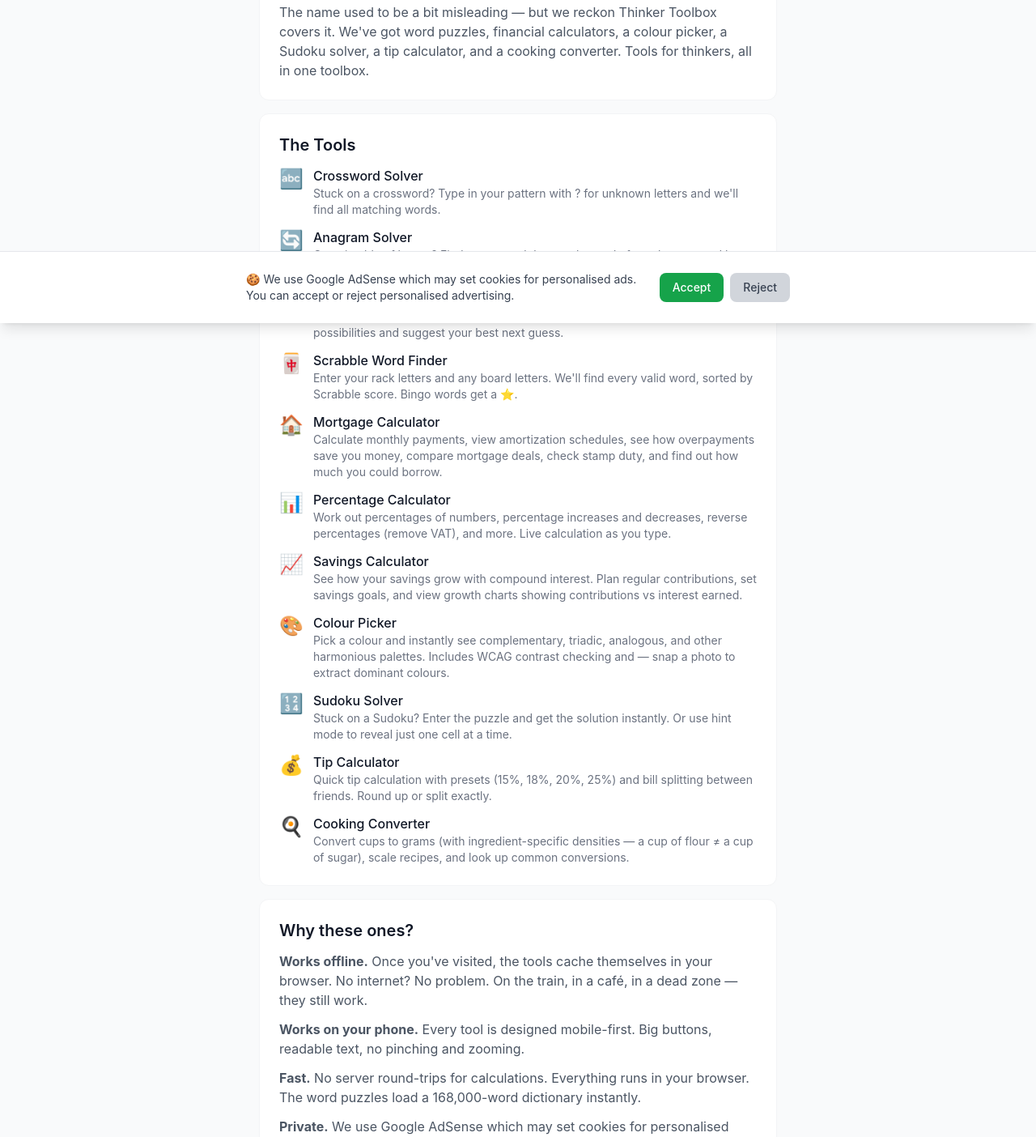
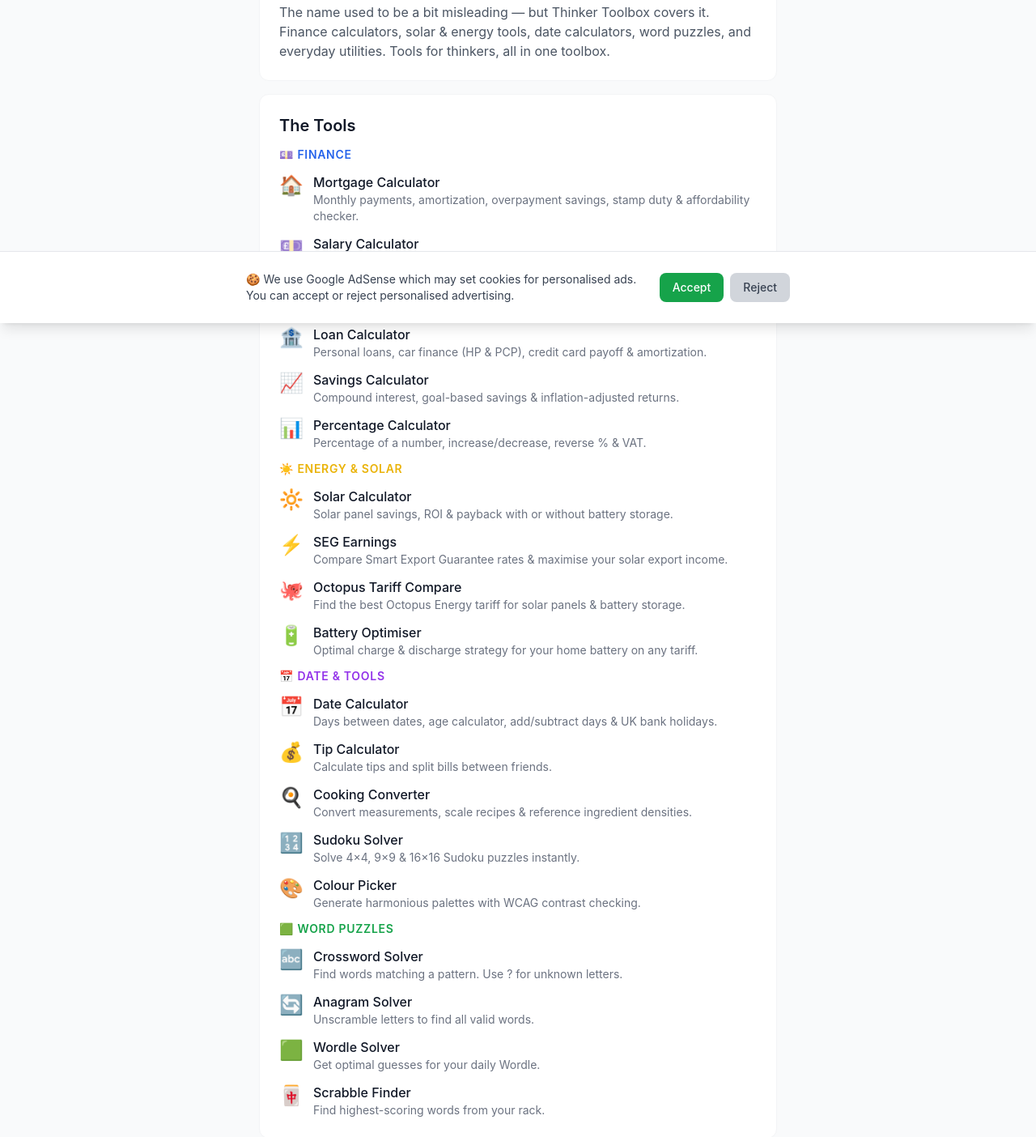
Before and after one commit to delboy84/word-tools, a plain HTML site: page about.html in a window 1280 px wide. Shown: the part 401-1805 px from the top of the page at 81% size. Drawn offline with nearby package versions, Linux system fonts and the light colour scheme.

Commit message:
Update about page: add all 19 tools with categories, PDF export mention, refresh descriptions

```diff
--- a/about.html
+++ b/about.html
@@ -20,7 +20,7 @@
   <meta charset="UTF-8">
   <meta name="viewport" content="width=device-width, initial-scale=1.0">
   <title>About — Thinker Toolbox</title>
-  <meta name="description" content="About Thinker Toolbox — free offline-capable utilities for word puzzles, colour picking, Sudoku, cooking, and more.">
+  <meta name="description" content="About Thinker Toolbox — 19 free offline-capable calculators, solvers & utilities for UK finance, solar energy, word puzzles and more.">
   <meta property="og:title" content="About — Thinker Toolbox">
   <meta property="og:description" content="About Thinker Toolbox — free offline-capable utilities built with ♥">
   <meta property="og:type" content="website">
@@ -51,13 +51,13 @@
       <div class="bg-white dark:bg-gray-800 rounded-xl p-4 md:p-6 border border-gray-100 dark:border-gray-700 mb-4">
         <h2 class="text-lg md:text-xl font-semibold mb-3">What is Thinker Toolbox?</h2>
         <p class="text-gray-600 dark:text-gray-300 mb-3">
-          Thinker Toolbox is a collection of free, browser-based utilities that actually work. No sign-ups, no subscriptions, no data harvesting. Just tools that do what they say on the tin.
+          Thinker Toolbox is a collection of 19 free, browser-based utilities that actually work. No sign-ups, no subscriptions, no data harvesting. Just tools that do what they say on the tin.
         </p>
         <p class="text-gray-600 dark:text-gray-300 mb-3">
           We got fed up with word puzzle solvers that are buried under clutter, colour pickers that want your email, and tip calculators that track your dinner bills. So we built our own. Then we put them all in one place, made them work offline, and called it Thinker Toolbox.
         </p>
         <p class="text-gray-600 dark:text-gray-300">
-          The name used to be a bit misleading — but we reckon Thinker Toolbox covers it. We've got word puzzles, financial calculators, a colour picker, a Sudoku solver, a tip calculator, and a cooking converter. Tools for thinkers, all in one toolbox.
+          The name used to be a bit misleading — but Thinker Toolbox covers it. Finance calculators, solar & energy tools, date calculators, word puzzles, and everyday utilities. Tools for thinkers, all in one toolbox.
         </p>
       </div>
 
@@ -65,81 +65,145 @@
       <div class="bg-white dark:bg-gray-800 rounded-xl p-4 md:p-6 border border-gray-100 dark:border-gray-700 mb-4">
         <h2 class="text-lg md:text-xl font-semibold mb-3">The Tools</h2>
         <div class="space-y-3">
+
+          <h3 class="text-sm font-semibold text-blue-600 dark:text-cyan-400 uppercase tracking-wider mt-2">💷 Finance</h3>
+          <div class="flex gap-3 items-start">
+            <span class="text-2xl">🏠</span>
+            <div>
+              <p class="font-medium">Mortgage Calculator</p>
+              <p class="text-sm text-gray-500 dark:text-gray-400">Monthly payments, amortization, overpayment savings, stamp duty & affordability checker.</p>
+            </div>
+          </div>
+          <div class="flex gap-3 items-start">
+            <span class="text-2xl">💷</span>
+            <div>
+              <p class="font-medium">Salary Calculator</p>
+              <p class="text-sm text-gray-500 dark:text-gray-400">UK take-home pay with tax, NI, student loans & pension deductions.</p>
+            </div>
+          </div>
+          <div class="flex gap-3 items-start">
+            <span class="text-2xl">🏖️</span>
+            <div>
+              <p class="font-medium">Pension Calculator</p>
+              <p class="text-sm text-gray-500 dark:text-gray-400">Retirement projections, state pension age & drawdown vs annuity.</p>
+            </div>
+          </div>
+          <div class="flex gap-3 items-start">
+            <span class="text-2xl">🏦</span>
+            <div>
+              <p class="font-medium">Loan Calculator</p>
+              <p class="text-sm text-gray-500 dark:text-gray-400">Personal loans, car finance (HP & PCP), credit card payoff & amortization.</p>
+            </div>
+          </div>
+          <div class="flex gap-3 items-start">
+            <span class="text-2xl">📈</span>
+            <div>
+              <p class="font-medium">Savings Calculator</p>
+              <p class="text-sm text-gray-500 dark:text-gray-400">Compound interest, goal-based savings & inflation-adjusted returns.</p>
+            </div>
+          </div>
+          <div class="flex gap-3 items-start">
+            <span class="text-2xl">📊</span>
+            <div>
+              <p class="font-medium">Percentage Calculator</p>
+              <p class="text-sm text-gray-500 dark:text-gray-400">Percentage of a number, increase/decrease, reverse % & VAT.</p>
+            </div>
+          </div>
+
+          <h3 class="text-sm font-semibold text-yellow-500 dark:text-yellow-400 uppercase tracking-wider mt-4">☀️ Energy & Solar</h3>
+          <div class="flex gap-3 items-start">
+            <span class="text-2xl">🔆</span>
+            <div>
+              <p class="font-medium">Solar Calculator</p>
+              <p class="text-sm text-gray-500 dark:text-gray-400">Solar panel savings, ROI & payback with or without battery storage.</p>
+            </div>
+          </div>
+          <div class="flex gap-3 items-start">
+            <span class="text-2xl">⚡</span>
+            <div>
+              <p class="font-medium">SEG Earnings</p>
+              <p class="text-sm text-gray-500 dark:text-gray-400">Compare Smart Export Guarantee rates & maximise your solar export income.</p>
+            </div>
+          </div>
+          <div class="flex gap-3 items-start">
+            <span class="text-2xl">🐙</span>
+            <div>
+              <p class="font-medium">Octopus Tariff Compare</p>
+              <p class="text-sm text-gray-500 dark:text-gray-400">Find the best Octopus Energy tariff for solar panels & battery storage.</p>
+            </div>
+          </div>
+          <div class="flex gap-3 items-start">
+            <span class="text-2xl">🔋</span>
+            <div>
+              <p class="font-medium">Battery Optimiser</p>
+              <p class="text-sm text-gray-500 dark:text-gray-400">Optimal charge & discharge strategy for your home battery on any tariff.</p>
+            </div>
+          </div>
+
+          <h3 class="text-sm font-semibold text-purple-600 dark:text-purple-400 uppercase tracking-wider mt-4">📅 Date & Tools</h3>
+          <div class="flex gap-3 items-start">
+            <span class="text-2xl">📅</span>
+            <div>
+              <p class="font-medium">Date Calculator</p>
+              <p class="text-sm text-gray-500 dark:text-gray-400">Days between dates, age calculator, add/subtract days & UK bank holidays.</p>
+            </div>
+          </div>
+          <div class="flex gap-3 items-start">
+            <span class="text-2xl">💰</span>
+            <div>
+              <p class="font-medium">Tip Calculator</p>
+              <p class="text-sm text-gray-500 dark:text-gray-400">Calculate tips and split bills between friends.</p>
+            </div>
+          </div>
+          <div class="flex gap-3 items-start">
+            <span class="text-2xl">🍳</span>
+            <div>
+              <p class="font-medium">Cooking Converter</p>
+              <p class="text-sm text-gray-500 dark:text-gray-400">Convert measurements, scale recipes & reference ingredient densities.</p>
+            </div>
+          </div>
+          <div class="flex gap-3 items-start">
+            <span class="text-2xl">🔢</span>
+            <div>
+              <p class="font-medium">Sudoku Solver</p>
+              <p class="text-sm text-gray-500 dark:text-gray-400">Solve 4×4, 9×9 & 16×16 Sudoku puzzles instantly.</p>
+            </div>
+          </div>
+          <div class="flex gap-3 items-start">
+            <span class="text-2xl">🎨</span>
+            <div>
+              <p class="font-medium">Colour Picker</p>
+              <p class="text-sm text-gray-500 dark:text-gray-400">Generate harmonious palettes with WCAG contrast checking.</p>
+            </div>
+          </div>
+
+          <h3 class="text-sm font-semibold text-green-600 dark:text-green-400 uppercase tracking-wider mt-4">🟩 Word Puzzles</h3>
           <div class="flex gap-3 items-start">
             <span class="text-2xl">🔤</span>
             <div>
               <p class="font-medium">Crossword Solver</p>
-              <p class="text-sm text-gray-500 dark:text-gray-400">Stuck on a crossword? Type in your pattern with ? for unknown letters and we'll find all matching words.</p>
+              <p class="text-sm text-gray-500 dark:text-gray-400">Find words matching a pattern. Use ? for unknown letters.</p>
             </div>
           </div>
           <div class="flex gap-3 items-start">
             <span class="text-2xl">🔄</span>
             <div>
               <p class="font-medium">Anagram Solver</p>
-              <p class="text-sm text-gray-500 dark:text-gray-400">Got a jumble of letters? Find every word that can be made from them, sorted by length and Scrabble score.</p>
+              <p class="text-sm text-gray-500 dark:text-gray-400">Unscramble letters to find all valid words.</p>
             </div>
           </div>
           <div class="flex gap-3 items-start">
             <span class="text-2xl">🟩</span>
             <div>
               <p class="font-medium">Wordle Solver</p>
-              <p class="text-sm text-gray-500 dark:text-gray-400">Enter your guesses and the green/yellow/grey feedback. We'll narrow down the possibilities and suggest your best next guess.</p>
+              <p class="text-sm text-gray-500 dark:text-gray-400">Get optimal guesses for your daily Wordle.</p>
             </div>
           </div>
           <div class="flex gap-3 items-start">
             <span class="text-2xl">🀄</span>
             <div>
-              <p class="font-medium">Scrabble Word Finder</p>
-              <p class="text-sm text-gray-500 dark:text-gray-400">Enter your rack letters and any board letters. We'll find every valid word, sorted by Scrabble score. Bingo words get a ⭐.</p>
-            </div>
-          </div>
-          <div class="flex gap-3 items-start">
-            <span class="text-2xl">🏠</span>
-            <div>
-              <p class="font-medium">Mortgage Calculator</p>
-              <p class="text-sm text-gray-500 dark:text-gray-400">Calculate monthly payments, view amortization schedules, see how overpayments save you money, compare mortgage deals, check stamp duty, and find out how much you could borrow.</p>
-            </div>
-          </div>
-          <div class="flex gap-3 items-start">
-            <span class="text-2xl">📊</span>
-            <div>
-              <p class="font-medium">Percentage Calculator</p>
-              <p class="text-sm text-gray-500 dark:text-gray-400">Work out percentages of numbers, percentage increases and decreases, reverse percentages (remove VAT), and more. Live calculation as you type.</p>
-            </div>
-          </div>
-          <div class="flex gap-3 items-start">
-            <span class="text-2xl">📈</span>
-            <div>
-              <p class="font-medium">Savings Calculator</p>
-              <p class="text-sm text-gray-500 dark:text-gray-400">See how your savings grow with compound interest. Plan regular contributions, set savings goals, and view growth charts showing contributions vs interest earned.</p>
-            </div>
-          </div>
-          <div class="flex gap-3 items-start">
-            <span class="text-2xl">🎨</span>
-            <div>
-              <p class="font-medium">Colour Picker</p>
-              <p class="text-sm text-gray-500 dark:text-gray-400">Pick a colour and instantly see complementary, triadic, analogous, and other harmonious palettes. Includes WCAG contrast checking and — snap a photo to extract dominant colours.</p>
-            </div>
-          </div>
-          <div class="flex gap-3 items-start">
-            <span class="text-2xl">🔢</span>
-            <div>
-              <p class="font-medium">Sudoku Solver</p>
-              <p class="text-sm text-gray-500 dark:text-gray-400">Stuck on a Sudoku? Enter the puzzle and get the solution instantly. Or use hint mode to reveal just one cell at a time.</p>
-            </div>
-          </div>
-          <div class="flex gap-3 items-start">
-            <span class="text-2xl">💰</span>
-            <div>
-              <p class="font-medium">Tip Calculator</p>
-              <p class="text-sm text-gray-500 dark:text-gray-400">Quick tip calculation with presets (15%, 18%, 20%, 25%) and bill splitting between friends. Round up or split exactly.</p>
-            </div>
-          </div>
-          <div class="flex gap-3 items-start">
-            <span class="text-2xl">🍳</span>
-            <div>
-              <p class="font-medium">Cooking Converter</p>
-              <p class="text-sm text-gray-500 dark:text-gray-400">Convert cups to grams (with ingredient-specific densities — a cup of flour ≠ a cup of sugar), scale recipes, and look up common conversions.</p>
+              <p class="font-medium">Scrabble Finder</p>
+              <p class="text-sm text-gray-500 dark:text-gray-400">Find highest-scoring words from your rack.</p>
             </div>
           </div>
         </div>
@@ -151,8 +215,8 @@
         <div class="space-y-3 text-gray-600 dark:text-gray-300">
           <p><strong>Works offline.</strong> Once you've visited, the tools cache themselves in your browser. No internet? No problem. On the train, in a café, in a dead zone — they still work.</p>
           <p><strong>Works on your phone.</strong> Every tool is designed mobile-first. Big buttons, readable text, no pinching and zooming.</p>
-          <p><strong>Fast.</strong> No server round-trips for calculations. Everything runs in your browser. The word puzzles load a 168,000-word dictionary instantly.</p>
-          <p><strong>Private.</strong> We use Google AdSense which may set cookies for personalised ads. You can accept or reject these in the cookie banner. Your calculator inputs stay in your browser and are never sent anywhere.</p>
+          <p><strong>Fast.</strong> No server round-trips for calculations. Everything runs in your browser. The word puzzles load a 168,000-word dictionary instantly. Finance calculators export to PDF on demand.</p>
+          <p><strong>Private.</strong> We use Google AdSense which may set cookies for personalised ads. You can accept or reject these in the cookie banner. Your calculator inputs stay in your browser and are never sent anywhere. PDF reports are generated locally — nothing leaves your device.</p>
           <p><strong>No accounts.</strong> No sign-up, no email, no password. Just open and use.</p>
         </div>
       </div>
```
